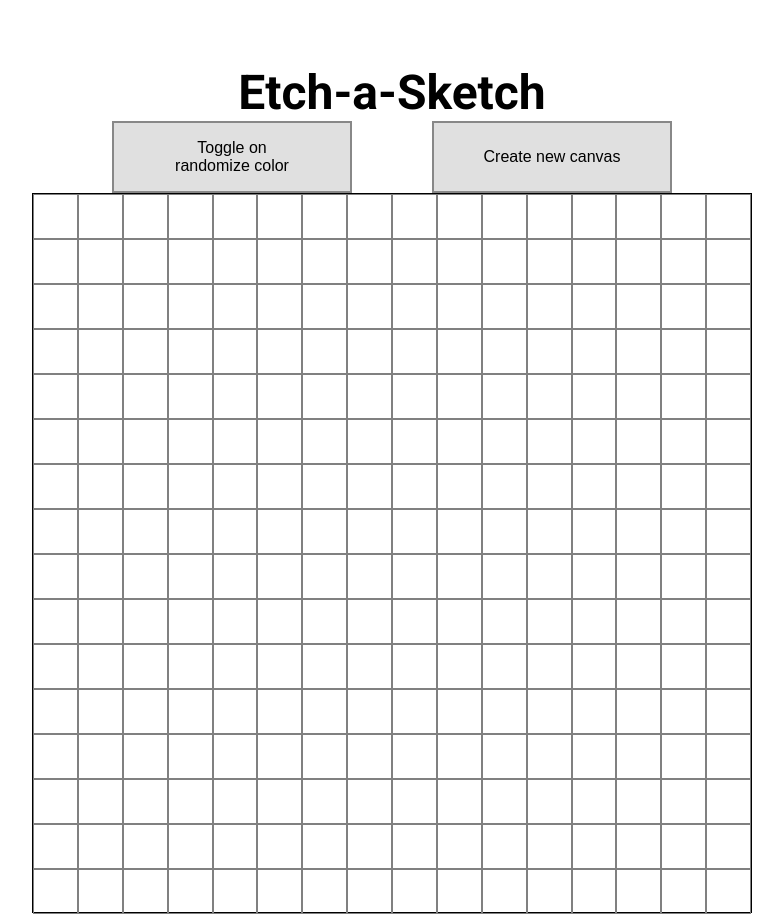
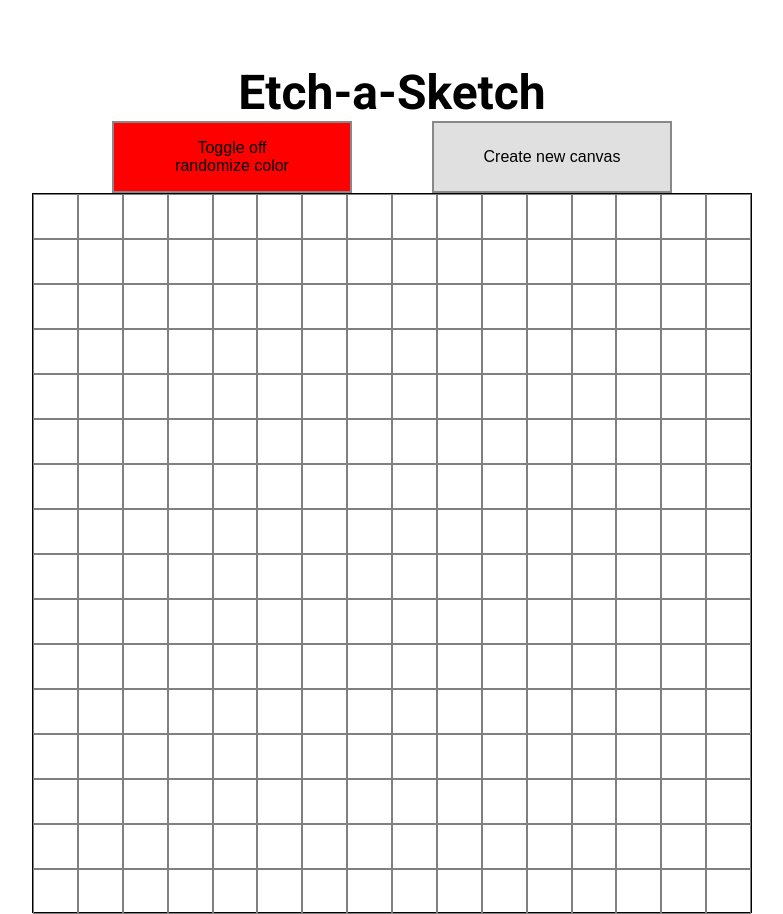
Before and after one commit to jasonac1/odin-etch-a-sketch, a plain HTML site: page index.html in a window 1280 px wide. Both pictures are taken after a click on the button "Toggle on randomize color". Shown: the whole page, without its empty margins (248-1031 px from the left). Drawn offline with Linux system fonts and the light colour scheme.

Commit message:
Add toggle randomize color UI

```diff
--- a/index.html
+++ b/index.html
@@ -13,7 +13,7 @@
 <body>
     <h1>Etch-a-Sketch</h1>
     <div class="buttons">
-        <button class="button-toggle-randomize-color">Toggle on randomize color</butt>
+        <button class="button-toggle-randomize-color randomize-color-off">Toggle on randomize color</butt>
         <button class="button-new-canvas">Create new canvas</button>
     </div>
     <div class="canvas">
--- a/script.js
+++ b/script.js
@@ -4,7 +4,7 @@
 
 const buttonsContainer = document.querySelector(".buttons");
 const createNewCanvasButton = document.querySelector(".button-new-canvas");
-const randomizeColorButton = document.querySelector(".button-randomize-color");
+const toggleRandomizeColorButton = document.querySelector(".button-toggle-randomize-color");
 
 canvas.style.height = `${CANVAS_SIZE_IN_PIXELS}px`;
 canvas.style.width = `${CANVAS_SIZE_IN_PIXELS}px`;
@@ -73,3 +73,14 @@
     deleteCanvasGrid(canvas);
     createCanvasGrid(canvas, CANVAS_SIZE_IN_PIXELS, canvasCellCount);
 });
+
+toggleRandomizeColorButton.addEventListener("click", () => {
+    if(toggleRandomizeColorButton.classList.contains("randomize-color-off")) {
+        toggleRandomizeColorButton.textContent = "Toggle off randomize color";
+    } else {
+        toggleRandomizeColorButton.textContent = "Toggle on randomize color";
+    }
+
+    toggleRandomizeColorButton.classList.toggle("randomize-color-on");
+    toggleRandomizeColorButton.classList.toggle("randomize-color-off");
+});
--- a/styles.css
+++ b/styles.css
@@ -35,6 +35,14 @@
     width: 15rem;
 }
 
+.randomize-color-on {
+    background-color: red;
+}
+
+.randomize-color-off {
+    background-color: green;
+}
+
 .canvas {
     border: 1px solid black;
     display: flex;
```
